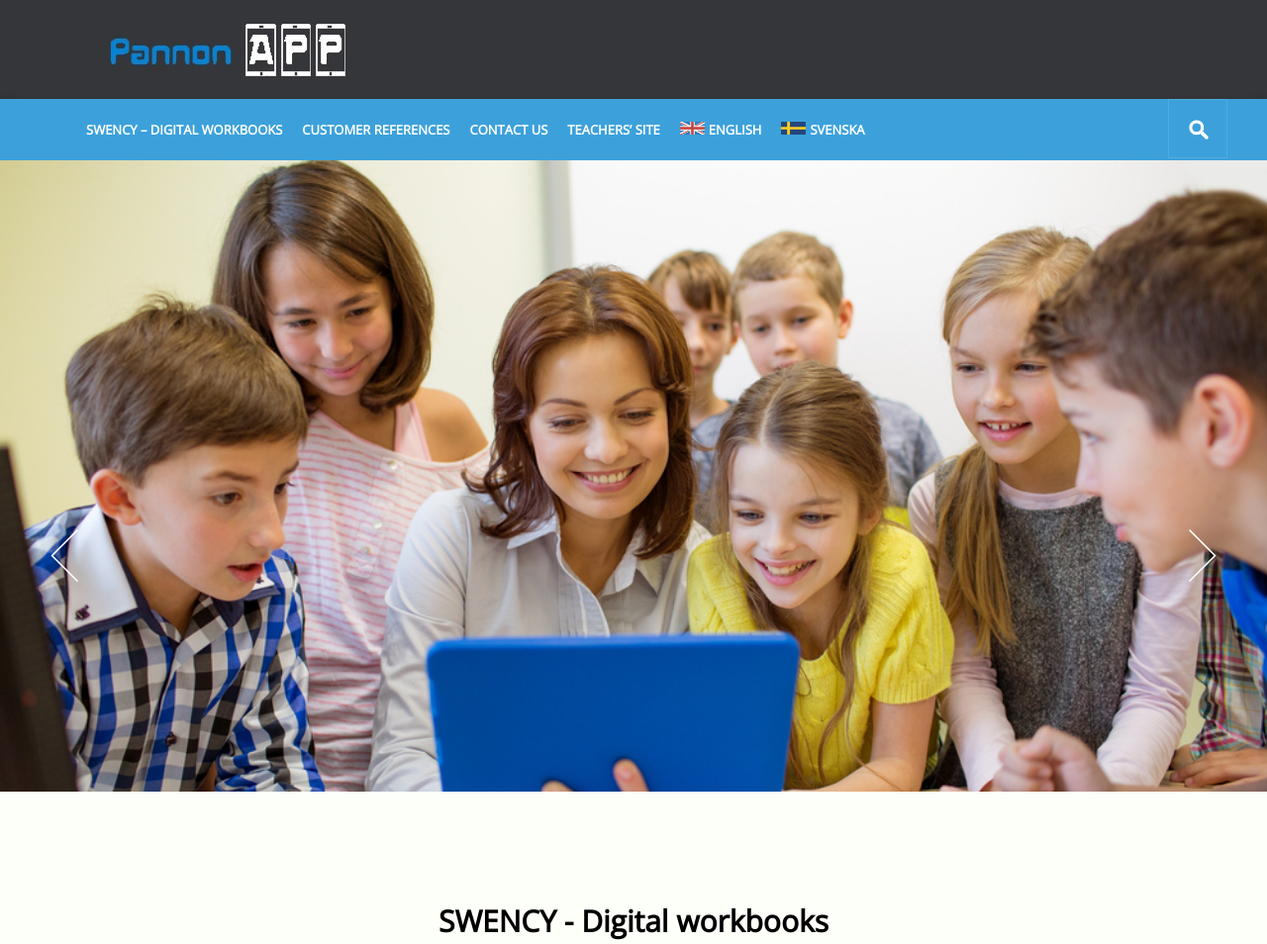
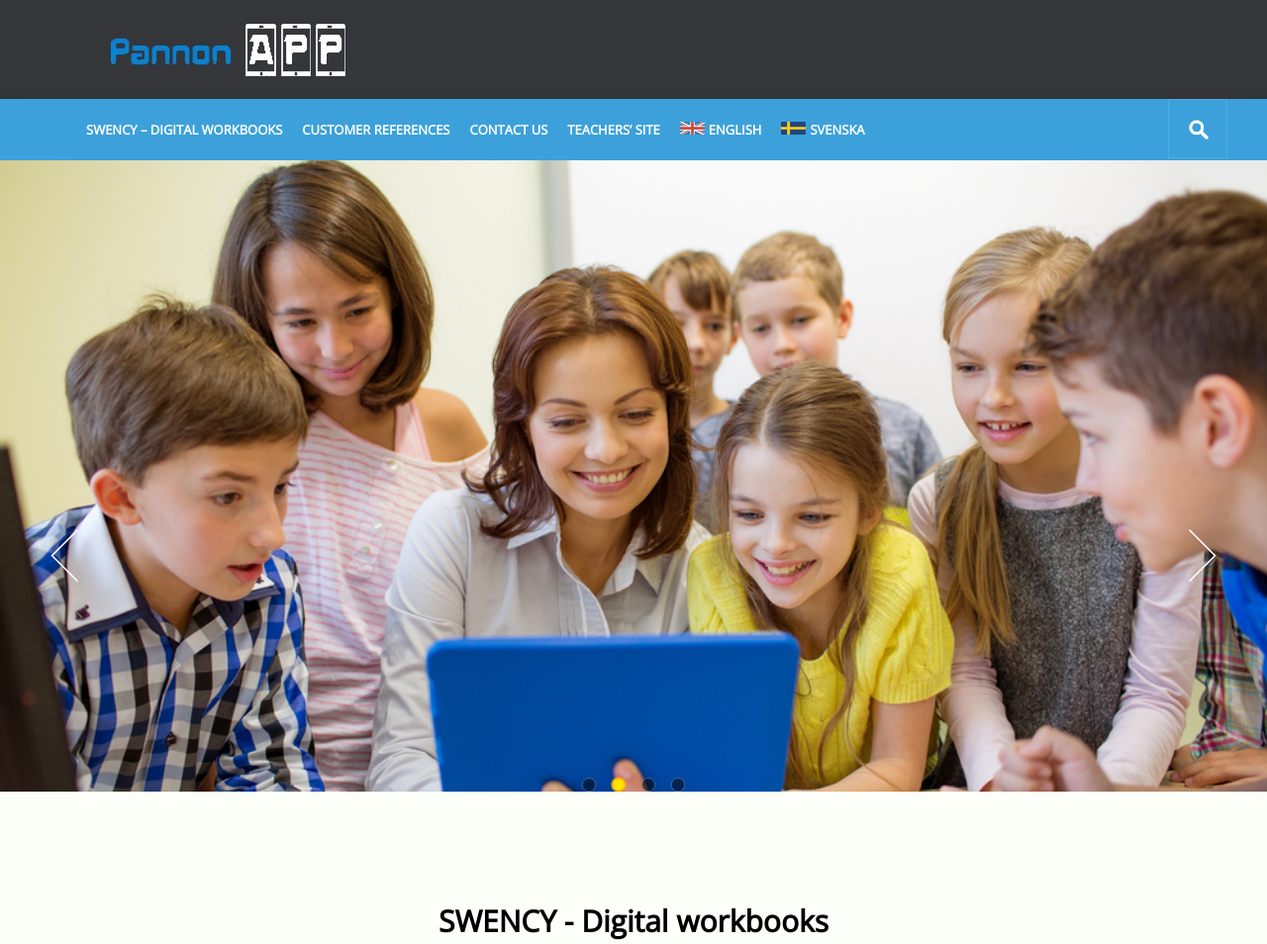
Before and after one commit to peronh/pannonApp, a website: page index.html in a window 1280 px wide. Shown: the top 954 px of the page at 99% size. Drawn offline with nearby package versions, Linux system fonts and the light colour scheme; a web font is replaced by a local one.

Commit message:
* update bullet navigator to slider

```diff
--- a/index.html
+++ b/index.html
@@ -72,6 +72,15 @@
           <img data-u="image" src="dist/images/carousel-item-4.jpg" alt="images-description" />
         </div>
       </div>
+        Bullet Navigator
+        <div data-u="navigator" class="jssorb064" style="position:absolute;bottom:135px;right:12px;" data-autocenter="1" data-scale="0.5" data-scale-bottom="0.75">
+            <div data-u="prototype" class="i" style="width:16px;height:16px;">
+                <svg viewBox="0 0 16000 16000" style="position:absolute;top:0;left:0;width:100%;height:100%;">
+                    <circle class="b" cx="8000" cy="8000" r="5800"></circle>
+                </svg>
+            </div>
+        </div>
+        Arrow Navigator
       <div data-u="arrowleft" class="jssora051" style="width:55px;height:55px;top:0px;left:25px;" data-autocenter="2" data-scale="0.75" data-scale-left="0.75">
         <svg viewBox="0 0 16000 16000" style="position:absolute;top:0;left:0;width:100%;height:100%;">
           <polyline class="a" points="11040,1920 4960,8000 11040,14080 "></polyline>
```
Also changed, not shown: swe.html (+9 -0 lines).
